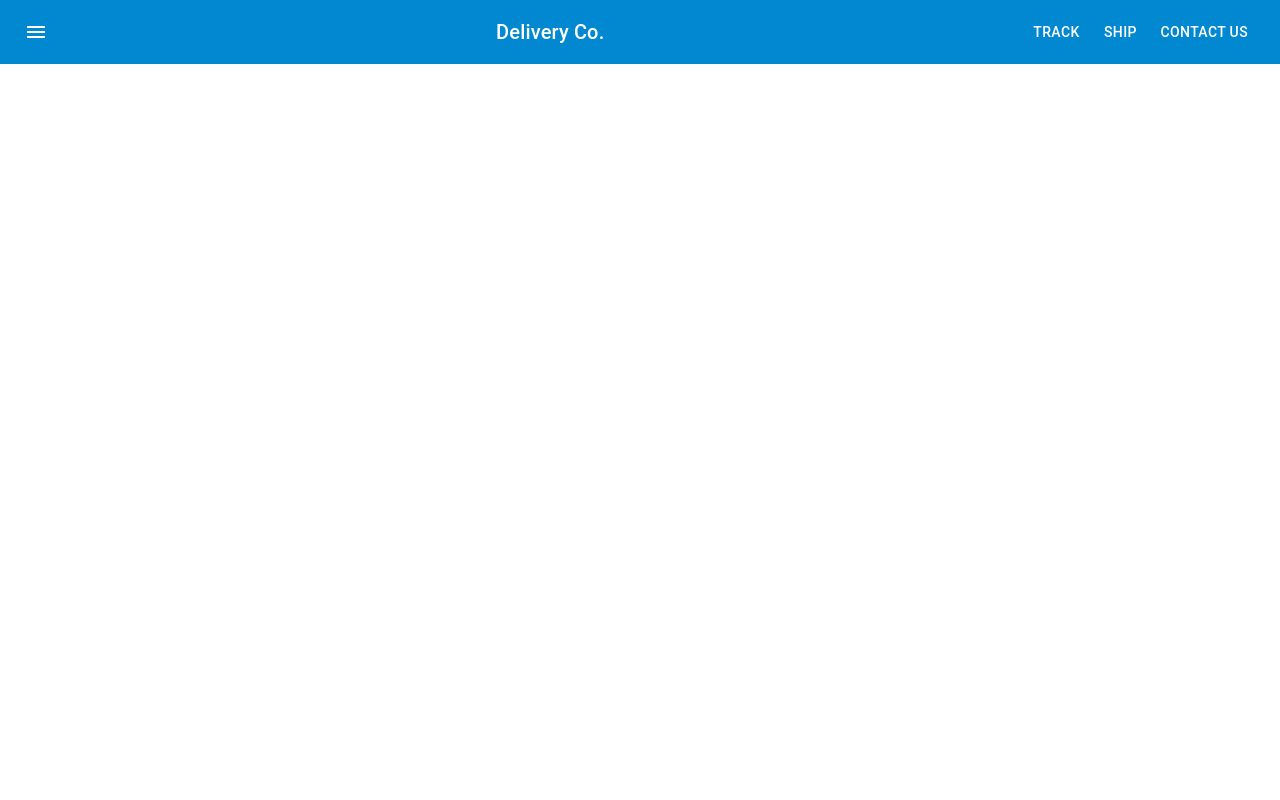
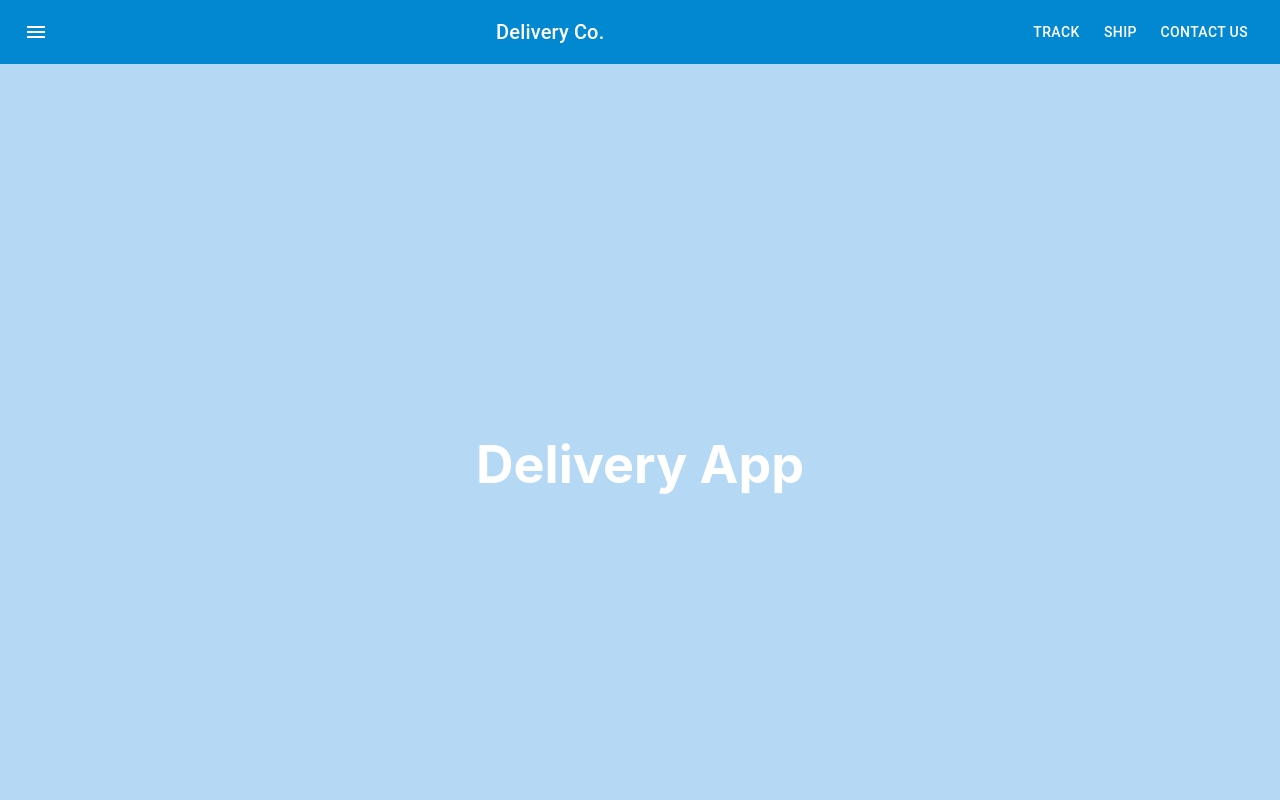
Before and after one commit to RyanGuzelian/SOEN343, a React (Create React App) app in the folder frontend/: page / in a window 1280 px wide. Shown: the top 800 px of the page. Built offline with nearby package versions, Linux system fonts and the light colour scheme.

Commit message:
Changed background color

```diff
--- a/frontend/src/App.css
+++ b/frontend/src/App.css
@@ -14,7 +14,7 @@
   }
 
   .App-header {
-    background-color: white;
+    background-color: #b5d9f5;
     min-height: 100vh;
     display: flex;
     flex-direction: column;
--- a/frontend/src/App.js
+++ b/frontend/src/App.js
@@ -15,7 +15,7 @@ import Tracking from "./Components/Tracking/Tracking";
 
 function App() {
   return (
-    <div className="App">
+    <div className="App" style={{ backgroundColor: '#87C4FF' }}>
       <Router>
           <Navbar/>
             <div className="App">
--- a/frontend/src/Components/UserInfo/UserInfo.js
+++ b/frontend/src/Components/UserInfo/UserInfo.js
@@ -33,8 +33,8 @@ function UserInfo({userInfo, setUserInfo, handleSubmit, title}) {
     };
 
     return (
-        <div className="user-info-container">
-            <Card className="user-info-form">
+        <div className="user-info-container" >
+            <Card className="user-info-form"  style={{backgroundColor:'#b5d9f5', border:'none', boxShadow:'none'}}>
                 <CardContent>
                     <Typography variant="h5" gutterBottom>
                         {title}
```
